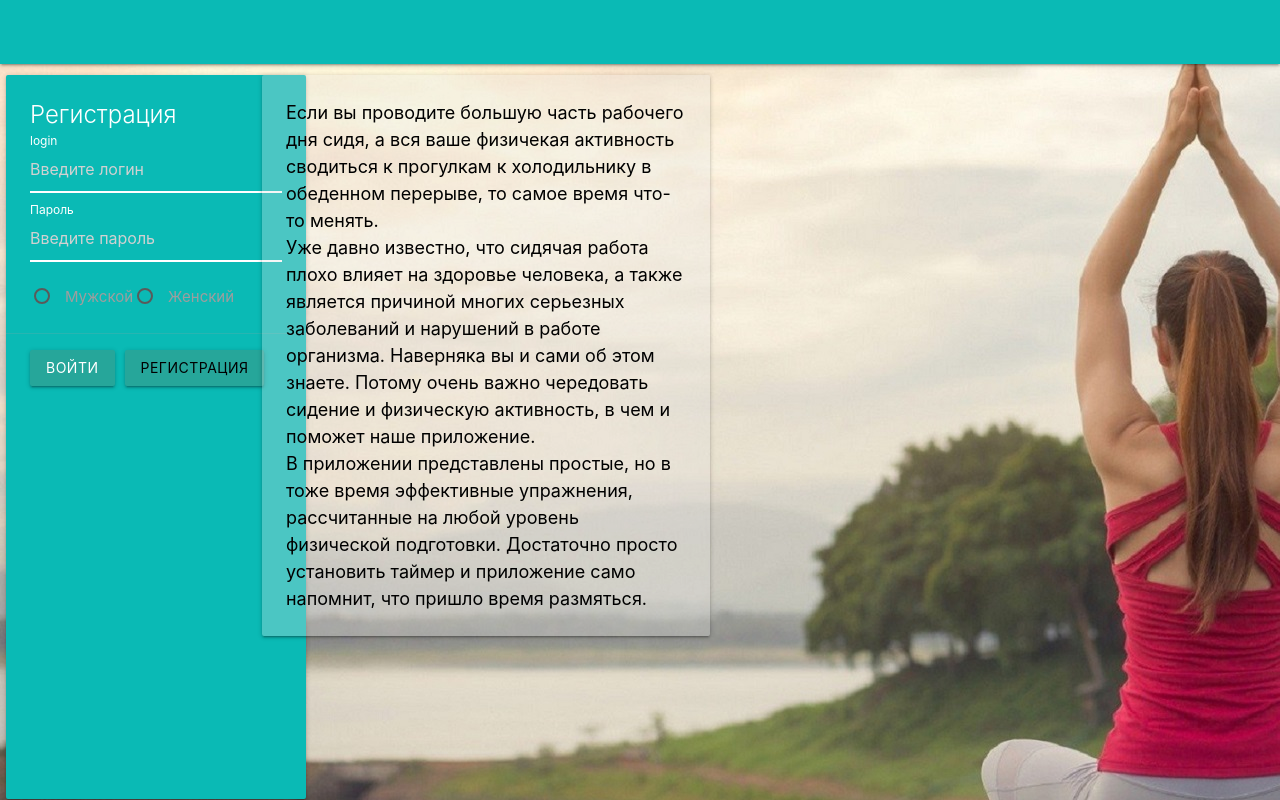
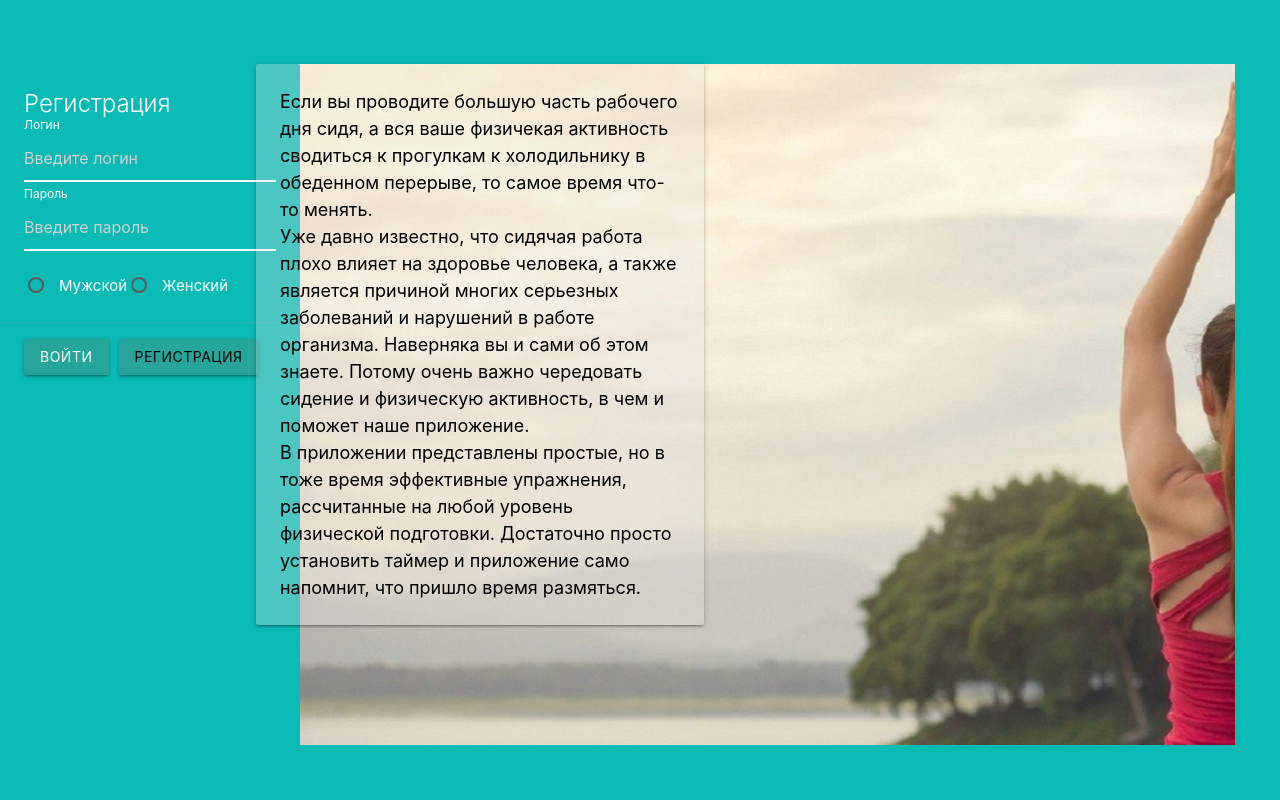
Before and after one commit to AgateGolem/WarmUp, a React (Create React App) app in the folder client/: page / in a window 1280 px wide. Built offline with nearby package versions, Linux system fonts and the light colour scheme.

Commit message:
UI fix bugs

```diff
--- a/client/public/main.css
+++ b/client/public/main.css
@@ -1,21 +1,17 @@
-body{
-      background: #f9f9f9;
-}
 
 .hidden{
-  display: none;
+    display: none;
 }
 
 
 .card{
-  width: 300px;
-  position: absolute !important;
-  top: 4.5rem;
-  left: 6px;
-
-  height: calc(100vh - 76px);
+    width: 300px;
+    position: absolute !important;
+    top: 3.75rem;
+    left: 0;
+    height: 90%;
 }
 
 .card-title{
-      color: white;
+    color: white;
 }
--- a/client/src/components/Modal.js
+++ b/client/src/components/Modal.js
@@ -39,7 +39,7 @@ function Modal(props) {
         }
         setActiveTrainName(fetched[num].name)
         setActiveTrainDesc(fetched[num].description)
-        setActiveTrainYt(<a href={fetched[num].sourceYT}>Ссылка на видеоролик</a>)
+        setActiveTrainYt(<a className='yt' href={fetched[num].sourceYT}>Ссылка на видеоролик</a>)
     }
 
     const skipTrain = () => {
@@ -54,17 +54,17 @@ function Modal(props) {
     return (
         <>
             <title></title>
+            <div className={isActive ? "modal" : "hide"}>
+                <button onClick={closeModalSecond}>X</button>
+                <p>{activeTrainName}</p>
+                <p>{activeTrainDesc}</p>
+                <p>{activeTrainYt}</p>
+                <img src={imgSrc} alt='С фото что-то не так' />
+            </div>
             <div className={show ? "modal" : "hide"}>
                 <h1>Время разминки!</h1>
                 <a href="#!" class="waves-effect waves-light btn start" onClick={startTrain}>Начать</a>
                 <a href="#!" class="waves-effect waves-light btn skip" onClick={skipTrain}>Пропустить</a>
-            </div>
-            <div className= {isActive ? "modal" : "hide"}>
-                <button onClick={closeModalSecond}>X</button>
-                <p>{activeTrainName}</p>
-                <p>{activeTrainDesc}</p>
-                <p>{activeTrainYt}</p>
-                <img src={imgSrc}/>
             </div>
         </>
     )
--- a/client/src/index.css
+++ b/client/src/index.css
@@ -1,7 +1,7 @@
 @import "~materialize-css/dist/css/materialize.min.css";
 
 body{
-  background-image: url('./img/main.jpeg');
+  background-color: #0abab5;
 }
 
 input.yellow-input {
@@ -22,21 +22,38 @@ input.yellow-input {
   width: 100%;
 }
 
+.input-radio label {
+  color: white;
+}
+
+.hide-on-med-and-down li a {
+  font-size: 18px;
+}
+
 .hide-on-med-and-down li:nth-child(5) {
-  margin-left: 65%;
+  margin-left: 72%;
+}
+
+.wrapper {
+  background-image: url('./img/main.jpeg');
+  background-color: white;
+  height: 87vh;
+  width: 100%;
+}
+
+.cont {
+  margin-left: 65px;
+  margin-bottom: 65px;
+  margin-right: 65px;
 }
 
 .open{
-  display: block;
-  opacity: 0;
+  display: none;
   transition: 1s;
 }
 
 .closed {
   display: none;
-}
-
-.reg{
 }
 
 .burger{
@@ -55,7 +72,9 @@ input.yellow-input {
 
 .container {
   max-width: none;
-  width: 100%;
+  margin: -15px auto;
+  width: 93%;
+  height: 100%;
 }
 
 .settings{
@@ -79,6 +98,11 @@ input.yellow-input:focus {
   box-shadow: 0 1px 0 0 #ffeb3b!important;
 }
 
+.input-field label {
+  top: -5px;
+  transform: none;
+}
+
 .nav-wrapper {
   background-color: #0abab5;
 }
@@ -87,7 +111,13 @@ input.yellow-input:focus {
   margin: 0 15px;
 }
 
+.row{
+  width: 60%;
+  margin: auto;
+}
+
 .desc{
+  position: relative;
   margin-left: 20%;
   background-color: rgba(225, 225, 225, 30%)!important;
   width: 35%;
@@ -99,8 +129,14 @@ input.yellow-input:focus {
   margin: 0 20px;
 }
 
-.card {
+.auth {
   background-color: #0abab5;
+  margin-top: 8px;
+  box-shadow: none;
+}
+
+nav{
+  box-shadow: none;
 }
 
 .card-content ul {
@@ -108,8 +144,7 @@ input.yellow-input:focus {
 }
 
 .App {
-  margin: 1rem auto;
-  max-width: 1000px;
+  margin: 0 auto;
   padding: 1rem;
 }
 .show {
@@ -139,11 +174,15 @@ input.yellow-input:focus {
   background-color: #0abab5;
   color: white;
   border-radius: 2px;
-  transform: translateY(100%);
   transition: transform 0.2s ease;
   box-shadow: 0 2px 8px 3px black;
   text-align: center;
   font-family: Helvetica, Arial, sans-serif;
+}
+
+.yt {
+  color:white;
+  font-weight: 800;
 }
 
 .modal h1{
--- a/client/src/pages/AuthPage.js
+++ b/client/src/pages/AuthPage.js
@@ -52,8 +52,9 @@ export const AuthPage = () => {
   return (
     <>
 
-
-        <div className={toggle ? "closed card" : "card"}>
+      <div className="wrapper">
+        <div className='cont'>
+        <div className={toggle ? "closed card" : "card auth"}>
           <div className="card-content white-text">
             <span className="card-title">Авторизация</span>
             <div>
@@ -68,7 +69,7 @@ export const AuthPage = () => {
                   value={form.login}
                   onChange={changeHandler}
                 />
-                <label htmlFor="login">login</label>
+                <label htmlFor="login">Логин</label>
               </div>
 
               <div className="input-field">
@@ -108,7 +109,7 @@ export const AuthPage = () => {
         </div>
 
 
-      <div className={toggle ? "card" : "closed card" }>
+      <div className={toggle ? "card auth" : "closed card" }>
         <div className="card-content white-text">
           <span className="card-title">Регистрация</span>
           <div>
@@ -123,7 +124,7 @@ export const AuthPage = () => {
                 value={form.login}
                 onChange={changeHandler}
               />
-              <label htmlFor="login">login</label>
+              <label htmlFor="login">Логин</label>
             </div>
 
             <div className="input-field">
@@ -186,6 +187,8 @@ export const AuthPage = () => {
           </div>
         </div>
       </div>
+      </div>
+    </div>
 
 
     </>
--- a/client/src/pages/UserPage.js
+++ b/client/src/pages/UserPage.js
@@ -2,6 +2,7 @@ import React, { useCallback, useContext, useEffect, useState} from 'react'
 import {useHttp} from '../hooks/http.hook'
 import { AuthContext } from '../context/AuthContext'
 import { Helmet } from 'react-helmet'
+import { Loader } from '../components/Loader'
 import useSound from 'use-sound';
 import boopSfx from '../sounds/notification.mp3';
 import Modal from '../components/Modal'
@@ -9,16 +10,15 @@ import 'materialize-css'
 
 export const UserPage = () => {
   const [value, setValue] = useState('900000')
-  const { request} = useHttp()
+  const { request, loading } = useHttp()
+  const { userId } = useContext(AuthContext)
   const {token} = useContext(AuthContext)
-  const { userId } = useContext(AuthContext)
   const [form, setForm] = useState({
     name: '', secName: '', token: {token}
   })
   const [show, setShow] = useState(false)
   const openModal = () => setShow(true)
   const closeModal = () => setShow(false)
-  const [listTrain, setListTrain] = useState('')
   const selectTime = (event) => {
     setValue(event.target.value)
     console.log(value)
@@ -30,6 +30,7 @@ export const UserPage = () => {
   const close = <div className="close"><svg width="35" height="35" viewBox="0 0 24 24" fill="none" xmlns="http://www.w3.org/2000/svg"><path d="M19 6.41L17.59 5L12 10.59L6.41 5L5 6.41L10.59 12L5 17.59L6.41 19L12 13.41L17.59 19L19 17.59L13.41 12L19 6.41Z" fill="white" /></svg></div>
   const reorder = <div className="reorder"><svg width="35" height="35" viewBox="0 0 24 24" fill="none" xmlns="http://www.w3.org/2000/svg"><path d="M3 15H21V13H3V15ZM3 19H21V17H3V19ZM3 11H21V9H3V11ZM3 5V7H21V5H3Z" fill="black" /></svg></div>
   const [icon, setIcon] = useState(reorder)
+  const [user, setUser] = useState('')
 
   const changeHandler = event => {
     setForm({ ...form, [event.target.name]: event.target.value })
@@ -40,6 +41,7 @@ export const UserPage = () => {
       const data = await request('/api/link/setName', 'POST', { ...form })
       console.log(data)
       startInterval()
+      window.M.toast({ html: 'Данные сохранены' })
     } catch (e) { }
   }
 
@@ -51,13 +53,15 @@ export const UserPage = () => {
     if (!clickBurger) {
       setClickBurger(true)
       setIcon(close)
-      const trains = await request('/api/link/links/' + userId, 'GET')
-      setListTrain(trains.map((train) => <li class="collection-item">{train.name}</li>))
+      console.log(form)
     }
     else {
       setClickBurger(false)
       setIcon(reorder)
     }
+    setUser(await request('/api/auth/' + userId, 'GET'));
+    console.log('Ответ', user)
+    setForm({ ...form, name: user.name, secName: user.secName })
   }
 
   const changeTitle = () => {
@@ -85,20 +89,23 @@ export const UserPage = () => {
   }, [show, showing] )
 
 
+
+
   return (
     <>
     <Helmet>
       <title>{title ? title: "WarmUp"}</title>
     </Helmet>
+    <div className="wrapper">
+      <div className="cont">
       <div className="burger" onClick={openBurger}>{icon}</div>
       <div className={clickBurger ? "settings" : "open settings"}>
-        <div className="Form">
+        <div className="form">
           <div className="card darken-1">
             <div className="card-content white-text">
               <div>
                 <div className="input-field">
                   <input
-                    placeholder="Введите имя"
                     id="name"
                     type="text"
                     name="name"
@@ -106,12 +113,11 @@ export const UserPage = () => {
                     value={form.name}
                     onChange={changeHandler}
                   />
-                  <label htmlFor="login">Имя</label>
+                  <label>Имя</label>
                 </div>
 
                 <div className="input-field">
                   <input
-                    placeholder="Введите фамилию"
                     id="secName"
                     type="text"
                     name="secName"
@@ -119,22 +125,18 @@ export const UserPage = () => {
                     value={form.secName}
                     onChange={changeHandler}
                   />
-                  <label htmlFor="login">Фамилия</label>
+                  <label>Фамилия</label>
                 </div>
                 <div className="input-field col s12">
                   <select value={value} onChange={selectTime}>
                     <option value=" " disabled selected >Выбрать время интервала</option>
+                    <option value="60000" >1 минута</option>
                     <option value="900000" >15 минут</option>
                     <option value="1800000" >30 минут</option>
                     <option value="3600000" >60 минут</option>
                     <option value="5400000" >90 минут</option>
                   </select>
                 </div>
-
-
-                <ul class="collection">
-                  {listTrain}
-                </ul>
 
                 <a href="#!" class="waves-effect waves-light btn" onClick={sendInf}>Сохранить</a>
               </div>
@@ -145,6 +147,8 @@ export const UserPage = () => {
       <div className="App">
         <Modal closeModal={closeModal} show={show} />
       </div>
+        </div>
+      </div>
     </>
   )
 }
```
Also changed, not shown: client/src/components/Navbar.js (+2 -18 lines), 1 other file (tests, documents, lock files or other folders).
